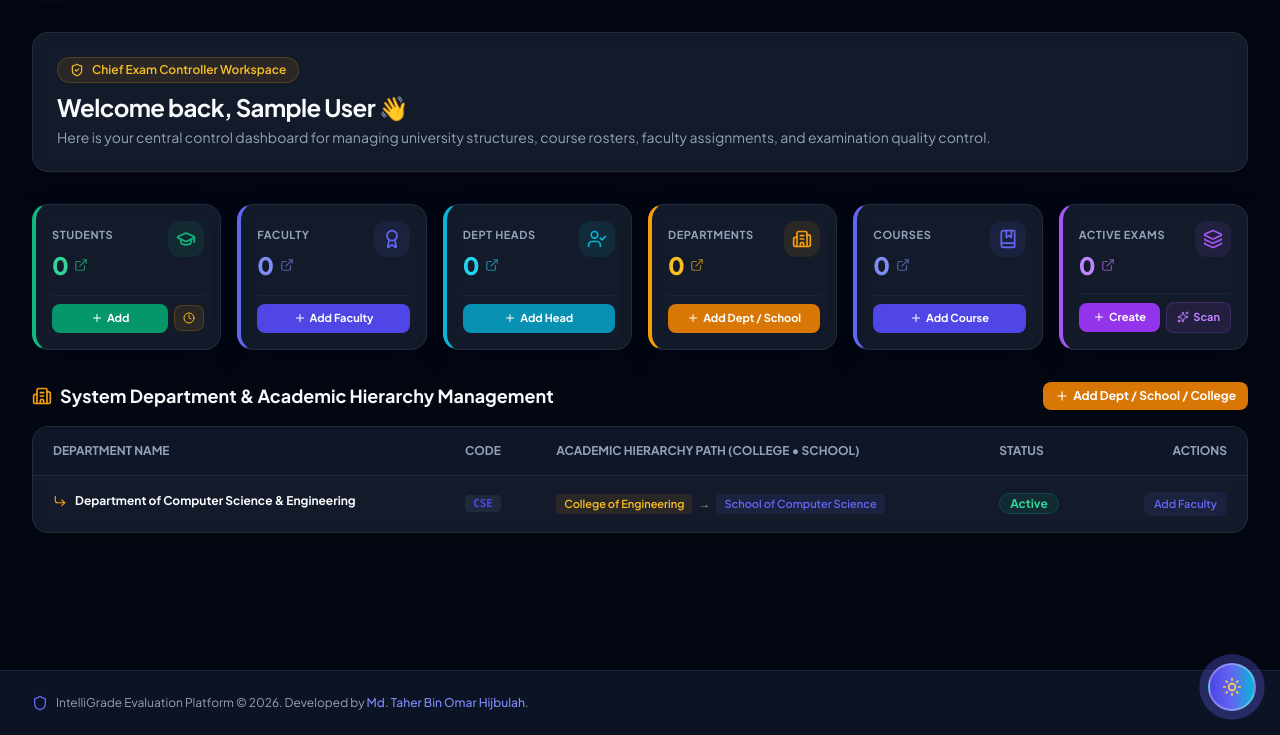
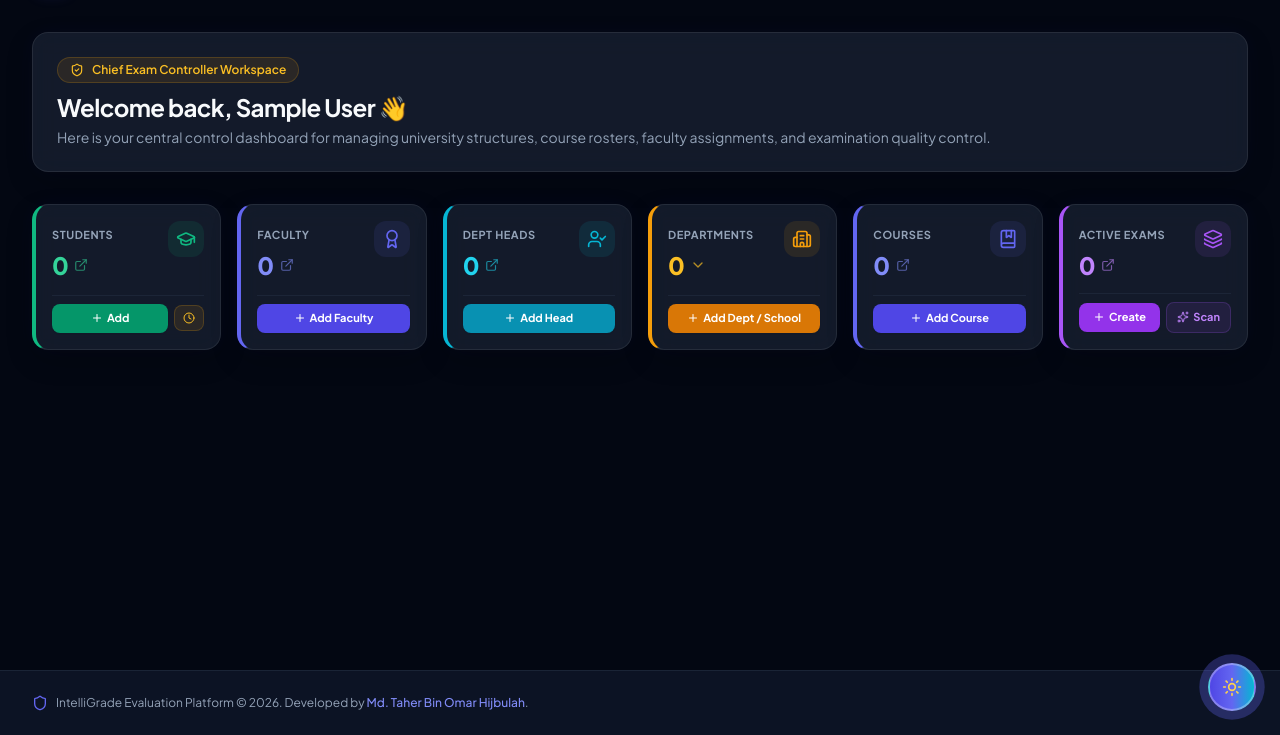
Before and after one commit to hijbullahx/IntelliGrade, a Django app: page /dashboard/exam-controller/ in a window 1280 px wide. Shown: the part 65-800 px from the top of the page. Run offline with Django 5.2, Linux system fonts and the light colour scheme; the visitor is signed in with stand-in values (Sample User, id 1); data comes from the database, SQL or seed files in the repository; data that the repository does not hold is empty; some libraries are stand-ins or nearby versions.

Commit message:
feat: add dashboard template for exam controller with system metrics and management shortcuts

```diff
--- a/mainproject/core/templates/core/dashboard_exam_controller.html
+++ b/mainproject/core/templates/core/dashboard_exam_controller.html
@@ -96,10 +96,10 @@
                 <div>
                     <span class="text-[11px] font-bold uppercase tracking-wider theme-text-muted">Departments</span>
                     <div>
-                        <a href="#dept-table-section" class="text-2xl font-extrabold text-amber-600 dark:text-amber-400 hover:underline tracking-tight mt-1 inline-flex items-center gap-1.5" title="Click to view Department Management Table">
+                        <button type="button" onclick="toggleDeptHierarchyTable()" class="text-2xl font-extrabold text-amber-600 dark:text-amber-400 hover:underline tracking-tight mt-1 inline-flex items-center gap-1.5 cursor-pointer text-left focus:outline-none" title="Click to view & manage System Department & Academic Hierarchy">
                             <span>{{ stats.total_departments }}</span>
-                            <i data-lucide="external-link" class="w-3.5 h-3.5 opacity-60"></i>
-                        </a>
+                            <i data-lucide="chevron-down" id="dept-chevron-icon" class="w-4 h-4 opacity-70 transition-transform"></i>
+                        </button>
                     </div>
                 </div>
                 <div class="p-2 rounded-xl bg-amber-500/10 text-amber-500">
@@ -164,8 +164,8 @@
 
     </div>
 
-    <!-- Integrated Department & Academic Hierarchy Management Section -->
-    <div id="dept-table-section" class="space-y-4">
+    <!-- Integrated Department & Academic Hierarchy Management Section (Hidden by default until Department Card count is clicked) -->
+    <div id="dept-table-section" class="space-y-4 hidden transition-all duration-300">
         <div class="flex items-center justify-between">
             <h2 class="text-lg font-bold theme-text-primary flex items-center gap-2">
                 <i data-lucide="building-2" class="w-5 h-5 text-amber-500"></i> System Department & Academic Hierarchy Management
@@ -174,6 +174,9 @@
                 <a href="{% url 'add_structure' %}" class="px-3 py-1.5 bg-amber-600 hover:bg-amber-500 text-white rounded-lg text-xs font-bold flex items-center gap-1 shadow-sm transition-all">
                     <i data-lucide="plus" class="w-3.5 h-3.5"></i> Add Dept / School / College
                 </a>
+                <button type="button" onclick="toggleDeptHierarchyTable()" class="px-3 py-1.5 bg-slate-200 dark:bg-slate-800 hover:bg-slate-300 dark:hover:bg-slate-700 theme-text-primary rounded-lg text-xs font-bold flex items-center gap-1 transition-all">
+                    <i data-lucide="x" class="w-3.5 h-3.5"></i> Close Section
+                </button>
             </div>
         </div>
 
@@ -259,4 +262,21 @@
     </div>
 
 </div>
+
+<script>
+function toggleDeptHierarchyTable() {
+    const section = document.getElementById('dept-table-section');
+    const chevron = document.getElementById('dept-chevron-icon');
+    if (!section) return;
+
+    if (section.classList.contains('hidden')) {
+        section.classList.remove('hidden');
+        if (chevron) chevron.style.transform = 'rotate(180deg)';
+        section.scrollIntoView({ behavior: 'smooth', block: 'start' });
+    } else {
+        section.classList.add('hidden');
+        if (chevron) chevron.style.transform = 'rotate(0deg)';
+    }
+}
+</script>
 {% endblock %}
```
